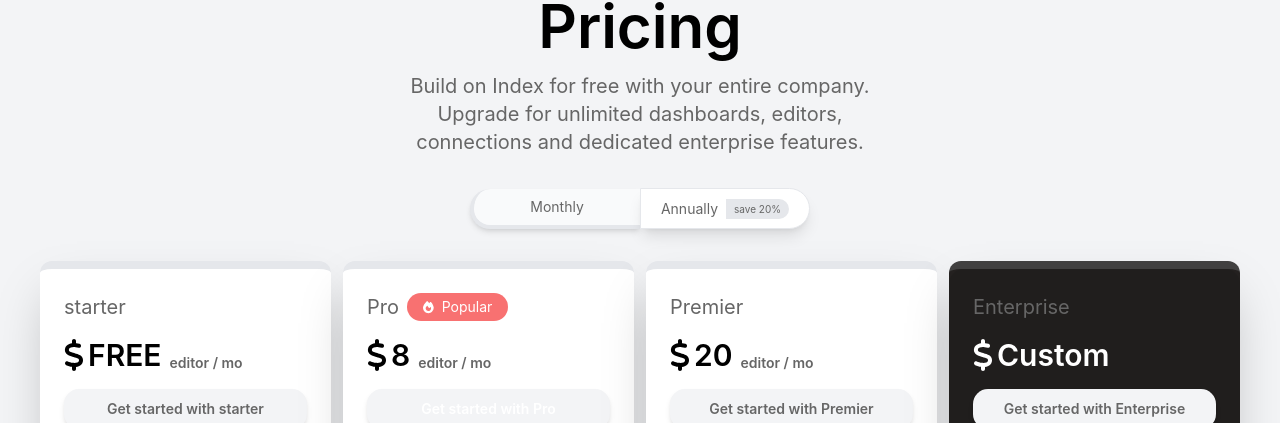
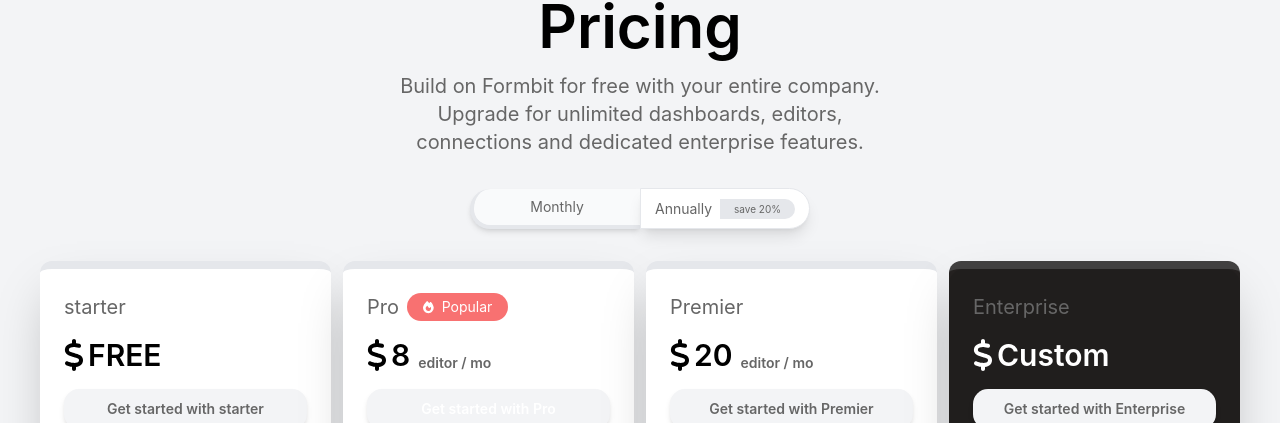
Before and after one commit to torqbit/formbit, a Next.js app: page /pricing in a window 1280 px wide. Shown: the part 160-583 px from the top of the page. Built offline with nearby package versions, Linux system fonts and the light colour scheme.

Commit message:
fixed some ui mistakes

```diff
--- a/src/components/Pricing/page/HeroPrice.tsx
+++ b/src/components/Pricing/page/HeroPrice.tsx
@@ -85,12 +85,12 @@
   return (
     <section className='bg-gray-100 py-20'>
       <div className='mx-auto my-0   max-w-[1200px] px-8 lg:px-0'>
-        <h1 className='py-4 text-center text-2xl font-[600] text-black lg:text-6xl'>
+        <h1 className='py-4 text-center text-4xl font-[600] text-black lg:text-6xl'>
           Pricing
         </h1>
         <div className='flex w-full items-center justify-center'>
           <p className='text-center text-lg text-[#666] lg:max-w-[500px] lg:text-xl'>
-            Build on Index for free with your entire company. Upgrade for
+            Build on Formbit for free with your entire company. Upgrade for
             unlimited dashboards, editors, connections and dedicated enterprise
             features.
           </p>
@@ -119,7 +119,7 @@
             delay-70 flex items-center justify-center gap-x-2 transition-all`}
           >
             Annually{' '}
-            <span className='rounded-r-[15px] bg-gray-200 px-2  text-[10px]'>
+            <span className='min-w-[75px] rounded-r-[15px] bg-gray-200 px-2  text-center text-[10px] '>
               save 20%
             </span>
           </div>
@@ -186,7 +186,7 @@
                     >
                       {active === 'month' && data.monthlyPrice}
                       {active === 'annual' && data.yearlyPrice}
-                      {data.monthlyPrice != 'Free' &&
+                      {data.monthlyPrice != 'FREE' &&
                         data.monthlyPrice != 'Custom' && (
                           <span className='text-sm text-[#666]'>
                             editor / mo
```
